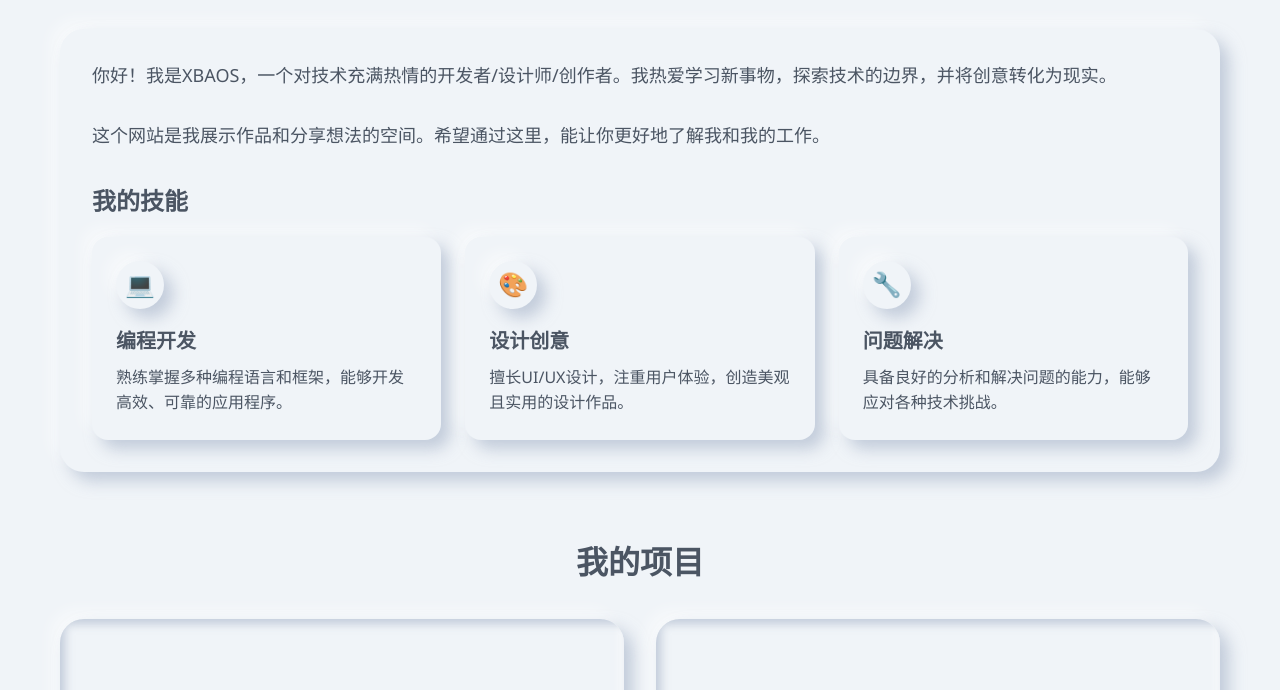
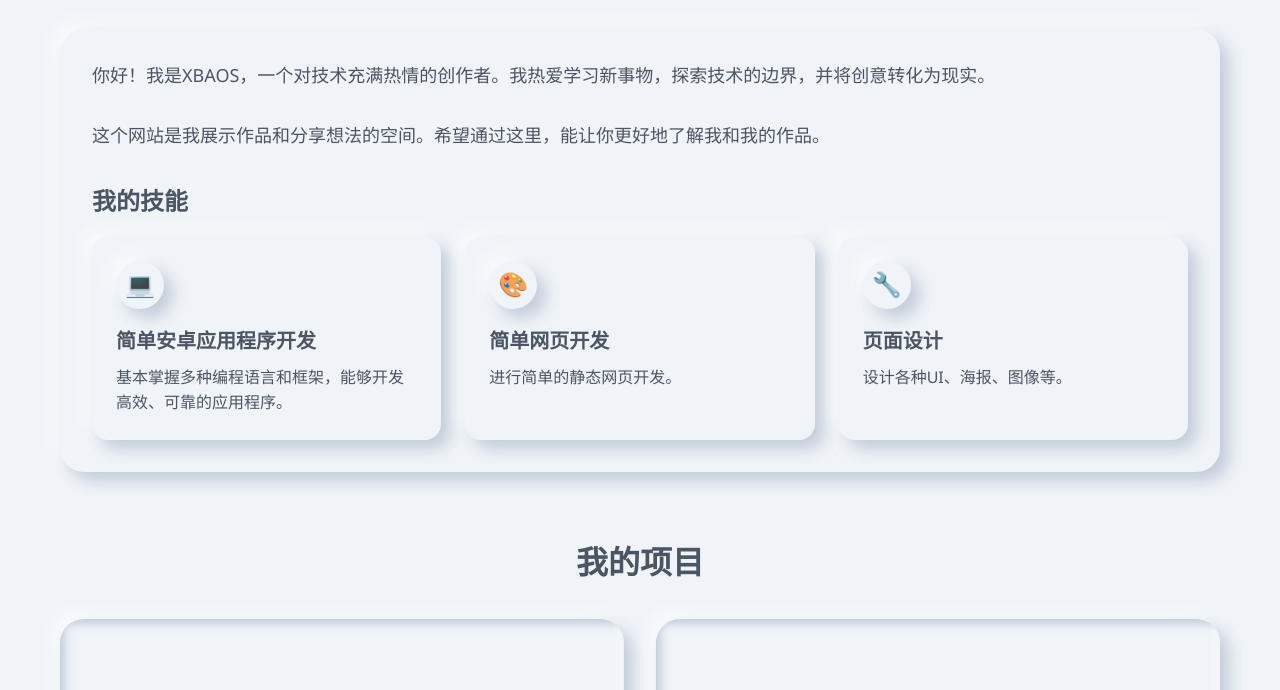
Before and after one commit to BaoQizheng/XBAOS_Vercel, a plain HTML site: page index.html in a window 1280 px wide. Shown: the part 549-1239 px from the top of the page. Drawn offline with Linux system fonts and the light colour scheme.

Commit message:
Update index.html

```diff
--- a/index.html
+++ b/index.html
@@ -533,10 +533,10 @@
             <h2 class="section-title">关于我</h2>
             <div class="card neumorphic">
                 <p class="about-text">
-                    你好！我是XBAOS，一个对技术充满热情的开发者/设计师/创作者。我热爱学习新事物，探索技术的边界，并将创意转化为现实。
+                    你好！我是XBAOS，一个对技术充满热情的创作者。我热爱学习新事物，探索技术的边界，并将创意转化为现实。
                 </p>
                 <p class="about-text">
-                    这个网站是我展示作品和分享想法的空间。希望通过这里，能让你更好地了解我和我的工作。
+                    这个网站是我展示作品和分享想法的空间。希望通过这里，能让你更好地了解我和我的作品。
                 </p>
 
                 <!-- 技能卡片 -->
@@ -547,8 +547,8 @@
                         <div class="skill-icon neumorphic">
                             <span>💻</span>
                         </div>
-                        <h4 class="skill-title">编程开发</h4>
-                        <p>熟练掌握多种编程语言和框架，能够开发高效、可靠的应用程序。</p>
+                        <h4 class="skill-title">简单安卓应用程序开发</h4>
+                        <p>基本掌握多种编程语言和框架，能够开发高效、可靠的应用程序。</p>
                     </div>
 
                     <!-- 技能卡片2 -->
@@ -556,8 +556,8 @@
                         <div class="skill-icon neumorphic">
                             <span>🎨</span>
                         </div>
-                        <h4 class="skill-title">设计创意</h4>
-                        <p>擅长UI/UX设计，注重用户体验，创造美观且实用的设计作品。</p>
+                        <h4 class="skill-title">简单网页开发</h4>
+                        <p>进行简单的静态网页开发。</p>
                     </div>
 
                     <!-- 技能卡片3 -->
@@ -565,8 +565,8 @@
                         <div class="skill-icon neumorphic">
                             <span>🔧</span>
                         </div>
-                        <h4 class="skill-title">问题解决</h4>
-                        <p>具备良好的分析和解决问题的能力，能够应对各种技术挑战。</p>
+                        <h4 class="skill-title">页面设计</h4>
+                        <p>设计各种UI、海报、图像等。</p>
                     </div>
                 </div>
             </div>
@@ -609,7 +609,7 @@
             <!-- 查看更多按钮 -->
             <div class="more-projects">
                 <button class="btn neumorphic-btn">
-                    查看更多项目
+                    没有更多内容了
                 </button>
             </div>
         </section>
@@ -631,7 +631,7 @@
                     <a href="#about">关于</a>
                     <a href="#projects">项目</a>
                 </div>
-                <p class="copyright">© 2023 XBAOS. 保留所有权利。</p>
+                <p class="copyright">© 2025 XBAOS. 保留所有权利。</p>
             </div>
         </div>
     </footer>
```
